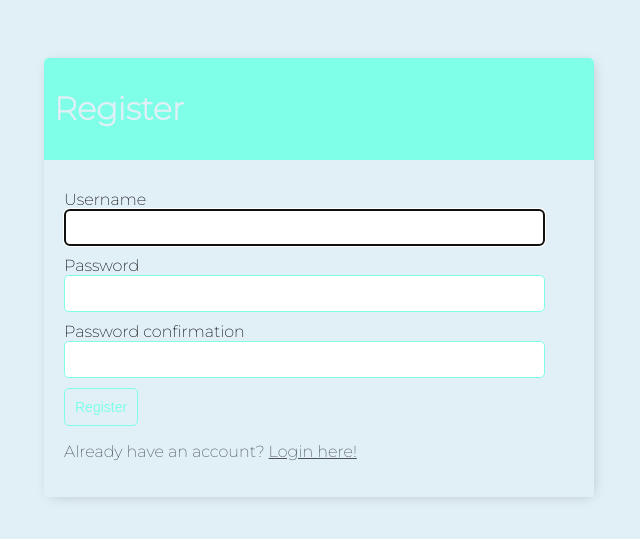
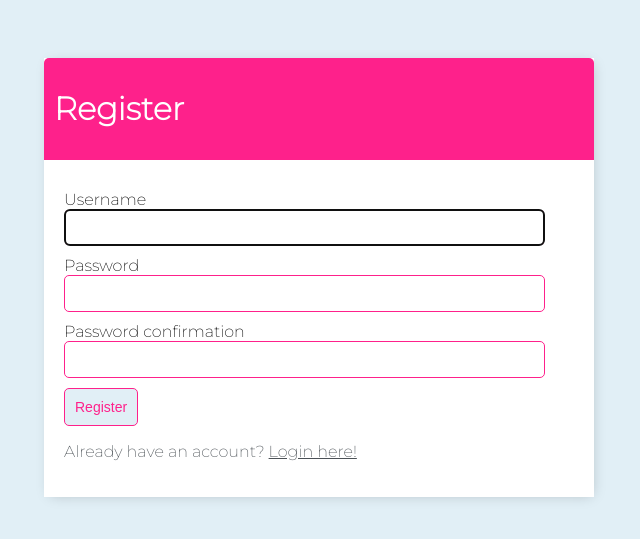
Before and after one commit to adam-blakeney/to-do, a Django app: page /register/ in a window 1280 px wide. Shown: the top 539 px of the page, without its empty margins (321-961 px from the left). Run offline with Django 3.2, Linux system fonts and the light colour scheme.

Commit message:
color change

```diff
--- a/base/templates/base/main.html
+++ b/base/templates/base/main.html
@@ -37,7 +37,7 @@
         .container{
             max-width: 550px;
             margin: auto;
-            background-color: #E1EFF6;
+            background-color: #fff;
             -webkit-box-shadow: 2px 2px 13px -4px rgba(0, 0, 0, 0.21);
             box-shadow: 2px 2px 13px -4px rgba(0, 0, 0, 0.21);
 
@@ -46,10 +46,10 @@
         .header-bar{
             display:flex;
             justify-content: space-between;
-            color: #E1EFF6;
+            color: #fff;
             padding: 10px;
             border-radius: 5px 5px 0 0;
-            background: linear-gradient(90deg, #80FFE8 0%, #80FFE8 43%, #80FFE8 100%);
+            background: linear-gradient(90deg, #FE218B 0%, #FE218B 43%, #FE218B 100%);
         }
 
         .header-bar a{
@@ -62,7 +62,7 @@
             align-items: center;
             justify-content: space-between;
             padding: 20px;
-            background-color: #E1EFF6;
+            background-color: #fff;
             border-top: 1px solid rgb(226, 226, 226);
         }
 
@@ -115,7 +115,7 @@
         input[type=text],
         input[type=password],
         textarea{
-            border: 1px solid #80FFE8;
+            border: 1px solid #FE218B;
             border-radius: 5px;
             padding: 10px;
             width: 90%;
@@ -127,9 +127,9 @@
         }
 
         .button{
-            border:1px solid #80FFE8;
+            border:1px solid #FE218B;
             background-color: #E1EFF6;
-            color: #80FFE8;
+            color: #FE218B;
             padding: 10px;
             font-size: 14px;
             border-radius: 5px;
```
